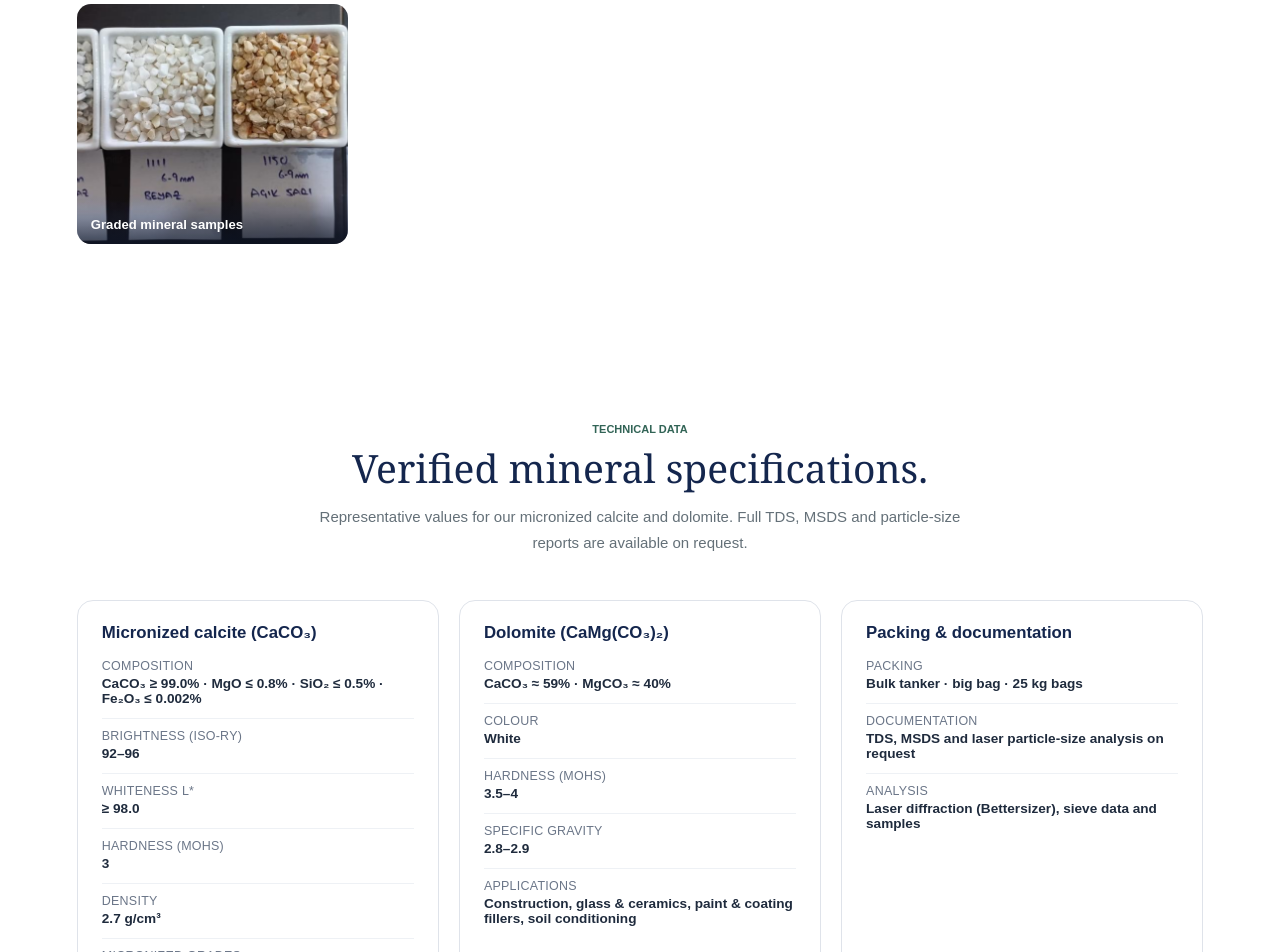
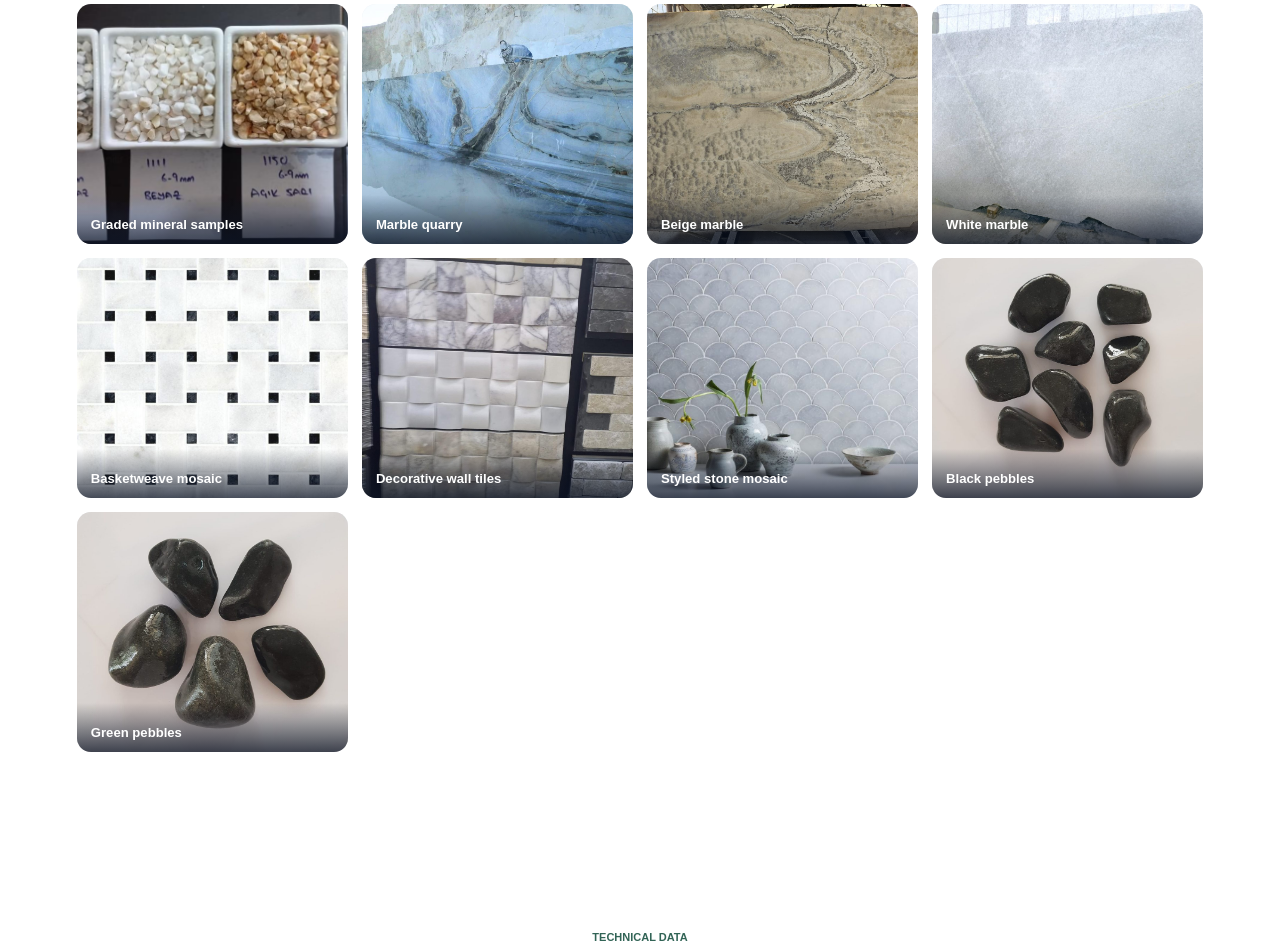
Before and after one commit to yigitdiler/anchormine-site, a plain HTML site: page index.html in a window 1280 px wide. Shown: the part 5936-6888 px from the top of the page. Drawn offline with Linux system fonts and the light colour scheme.

Commit message:
Galeri genisletildi: 8 katalog gorseli daha (mermer ocagi, plaka, mozaik, karo, cakil) EN/TR

```diff
--- a/index.html
+++ b/index.html
@@ -219,6 +219,14 @@
         <figure><img src="assets/gal-peb-grey.jpg" alt="Mixed colour pebbles" loading="lazy"><figcaption data-i18n="galPebGrey">Mixed pebbles</figcaption></figure>
         <figure><img src="assets/gal-peb-red.jpg" alt="Red coloured pebbles" loading="lazy"><figcaption data-i18n="galPebRed">Coloured pebbles</figcaption></figure>
         <figure><img src="assets/gal-samples.jpg" alt="Graded mineral samples" loading="lazy"><figcaption data-i18n="galSamples">Graded mineral samples</figcaption></figure>
+        <figure><img src="assets/gal-quarry.jpg" alt="Blue marble quarry" loading="lazy"><figcaption data-i18n="galQuarry">Marble quarry</figcaption></figure>
+        <figure><img src="assets/gal-slab-beige.jpg" alt="Beige marble slab" loading="lazy"><figcaption data-i18n="galSlabBeige">Beige marble</figcaption></figure>
+        <figure><img src="assets/gal-marble-white.jpg" alt="White marble slab" loading="lazy"><figcaption data-i18n="galMarbleWhite">White marble</figcaption></figure>
+        <figure><img src="assets/gal-mosaic-basket.jpg" alt="Basketweave marble mosaic" loading="lazy"><figcaption data-i18n="galMosaicBasket">Basketweave mosaic</figcaption></figure>
+        <figure><img src="assets/gal-wall-tile.jpg" alt="Decorative stone wall tiles" loading="lazy"><figcaption data-i18n="galWallTile">Decorative wall tiles</figcaption></figure>
+        <figure><img src="assets/gal-styled.jpg" alt="Styled stone mosaic wall" loading="lazy"><figcaption data-i18n="galStyled">Styled stone mosaic</figcaption></figure>
+        <figure><img src="assets/gal-peb-black.jpg" alt="Black landscape pebbles" loading="lazy"><figcaption data-i18n="galPebBlack">Black pebbles</figcaption></figure>
+        <figure><img src="assets/gal-peb-green.jpg" alt="Green landscape pebbles" loading="lazy"><figcaption data-i18n="galPebGreen">Green pebbles</figcaption></figure>
       </div>
     </section>
 
--- a/script.js
+++ b/script.js
@@ -47,6 +47,8 @@ const translations = {
     galText: "Selected images from our stone catalog — marble and onyx slabs, mosaics, cladding, landscape pebbles and graded mineral samples.",
     galSlab: "Marble & onyx slabs", galOnyx: "Bookmatched onyx", galPanel: "Onyx panels", galMosaic: "Marble mosaics",
     galCladding: "Natural stone cladding", galPebWhite: "White landscape pebbles", galPebGrey: "Mixed pebbles", galPebRed: "Coloured pebbles", galSamples: "Graded mineral samples",
+    galQuarry: "Marble quarry", galSlabBeige: "Beige marble", galMarbleWhite: "White marble", galMosaicBasket: "Basketweave mosaic",
+    galWallTile: "Decorative wall tiles", galStyled: "Styled stone mosaic", galPebBlack: "Black pebbles", galPebGreen: "Green pebbles",
     techEyebrow: "Technical data", techTitle: "Verified mineral specifications.",
     techText: "Representative values for our micronized calcite and dolomite. Full TDS, MSDS and particle-size reports are available on request.",
     techCalciteTitle: "Micronized calcite (CaCO₃)", techDolomiteTitle: "Dolomite (CaMg(CO₃)₂)", techPackTitle: "Packing & documentation",
@@ -106,6 +108,8 @@ const translations = {
     galText: "Taş kataloğumuzdan seçilmiş görseller — mermer ve oniks plakalar, mozaikler, kaplama, peyzaj çakılları ve kademeli mineral numuneleri.",
     galSlab: "Mermer & oniks plakalar", galOnyx: "Kitap açılımı oniks", galPanel: "Oniks paneller", galMosaic: "Mermer mozaikler",
     galCladding: "Doğal taş kaplama", galPebWhite: "Beyaz peyzaj çakılları", galPebGrey: "Karışık çakıllar", galPebRed: "Renkli çakıllar", galSamples: "Kademeli mineral numuneleri",
+    galQuarry: "Mermer ocağı", galSlabBeige: "Bej mermer", galMarbleWhite: "Beyaz mermer", galMosaicBasket: "Örgü mozaik",
+    galWallTile: "Dekoratif duvar karosu", galStyled: "Dekoratif taş mozaik", galPebBlack: "Siyah çakıllar", galPebGreen: "Yeşil çakıllar",
     techEyebrow: "Teknik veri", techTitle: "Doğrulanmış mineral özellikleri.",
     techText: "Mikronize kalsit ve dolomit için temsili değerler. Tam TDS, MSDS ve tane boyutu raporları talep üzerine sunulur.",
     techCalciteTitle: "Mikronize kalsit (CaCO₃)", techDolomiteTitle: "Dolomit (CaMg(CO₃)₂)", techPackTitle: "Ambalaj & belgeler",
```
Also changed, not shown: assets/gal-marble-white.jpg (added), assets/gal-mosaic-basket.jpg (added), assets/gal-peb-black.jpg (added), assets/gal-peb-green.jpg (added), assets/gal-quarry.jpg (added), assets/gal-slab-beige.jpg (added), assets/gal-styled.jpg (added), assets/gal-wall-tile.jpg (added).
